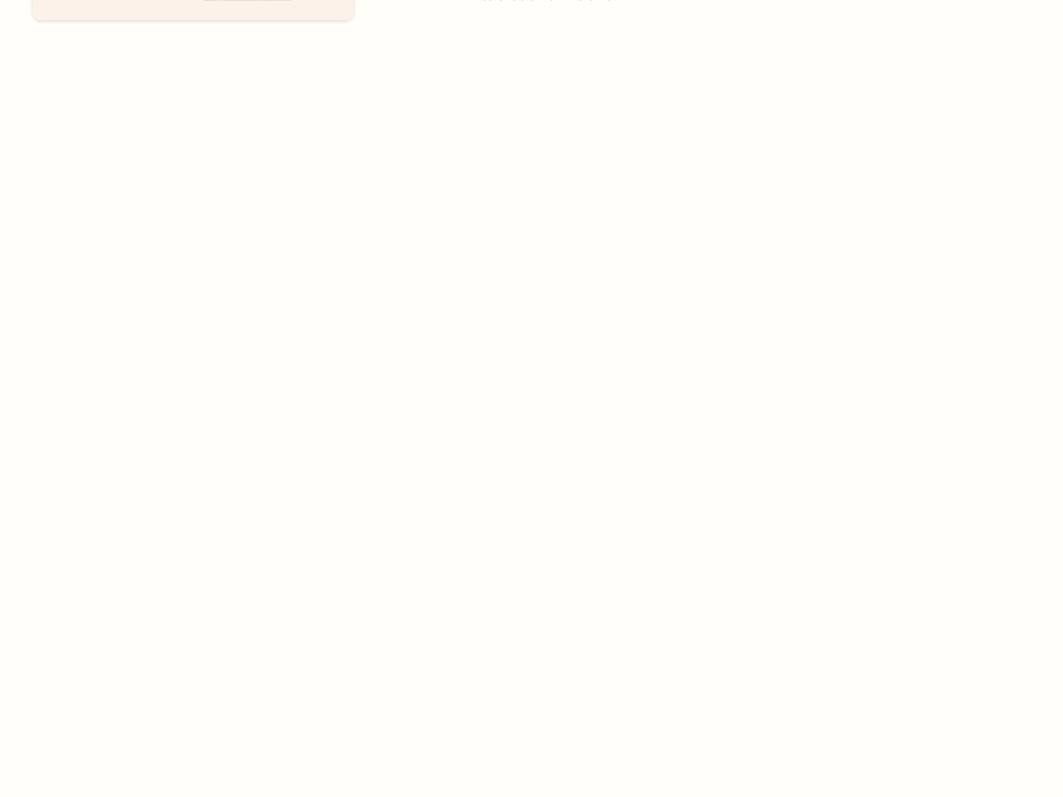
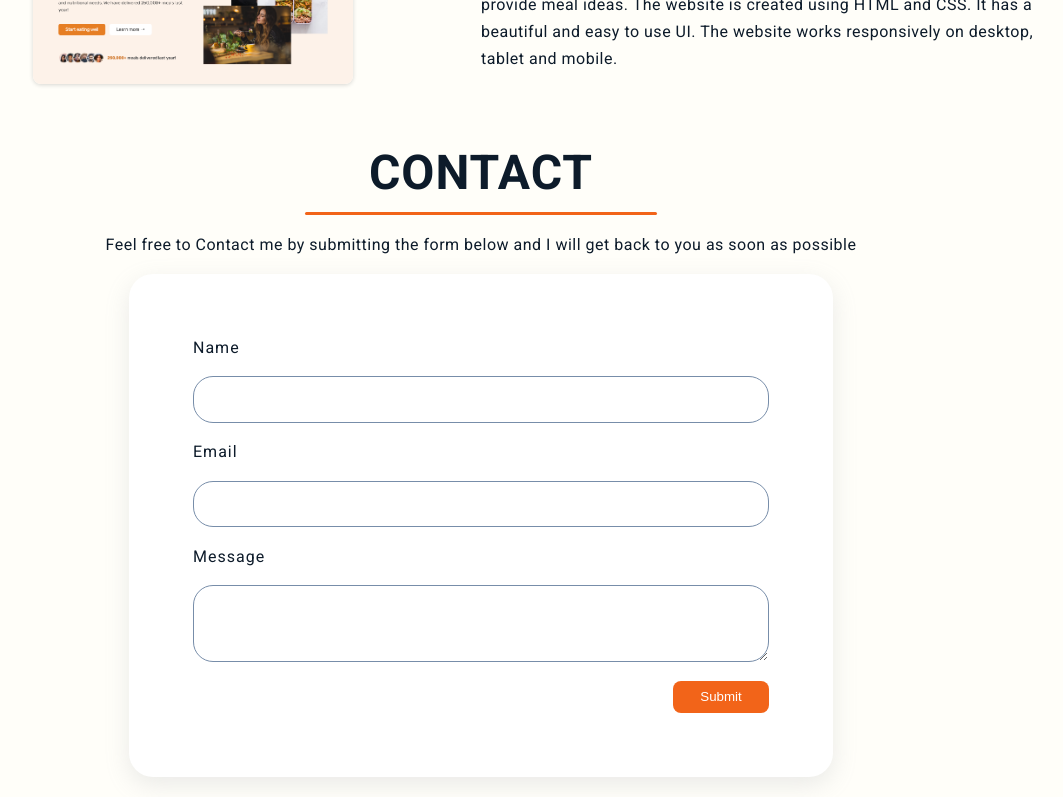
Before and after one commit to Sharanadhi/sharan-portfolio, a React (Vite) app: page / in a window 1280 px wide. Shown: the part 2000-2797 px from the top of the page, without its empty margins (159-1222 px from the left). Before the commit the page ends 2039 px from the top, so only its background shows below. Built offline with nearby package versions, Linux system fonts and the light colour scheme; a web font is replaced by a local one.

Commit message:
Add contact section

```diff
--- a/src/App.jsx
+++ b/src/App.jsx
@@ -3,6 +3,7 @@ import Navbar from './components/Navbar/Navbar';
 import Hero from './components/Hero/Hero';
 import About from './components/About/About';
 import Projects from './components/Projects/Projects';
+import Contact from './components/Contact/Contact';
 import './App.scss'
 
 function App() {
@@ -15,6 +16,7 @@ function App() {
         <main>
           <About />
           <Projects />
+          <Contact />
         </main>
       </>
   )
--- a/src/App.scss
+++ b/src/App.scss
@@ -39,3 +39,50 @@ header {
   margin-bottom: 1rem;
   @include border-radius(8px);
 }
+
+.input__group {
+  width: 100%;
+  display: flex;
+  flex-direction: column;
+  align-items: flex-start;
+  gap: 1.2rem;
+  margin-bottom: 1.2rem;
+}
+
+.btn__group {
+  display: flex;
+  align-items: center;
+  justify-content: flex-end;
+  width: 100%;
+}
+
+.link__group {
+  width: 100%;
+  display: flex;
+  flex-wrap: wrap;
+  align-items: center;
+  justify-content: center;
+  gap: 1.2rem;
+}
+
+input[type="text"],
+input[type="email"],
+textarea {
+  height: 1.6rem;
+  width: 100%;
+  padding: 1.4rem;
+  border-radius: 20px;
+  background-color: $white;
+  border: 1px solid $grey2;
+  outline: none;
+}
+
+input:focus,
+textarea:focus,
+select:focus {
+  outline: 1.5px solid $grey1;
+}
+
+textarea {
+  height: 4.8rem;
+}
--- a/src/components/About/About.scss
+++ b/src/components/About/About.scss
@@ -3,7 +3,7 @@
 @use "../../styles/partials/typography" as *;
 
 .about {
-  margin: 0 1rem;
+  margin: 2rem 1rem;
   @include flex-center;
   flex-direction: column;
 
--- /dev/null
+++ b/src/components/Contact/Contact.jsx
@@ -0,0 +1,43 @@
+import { Slide} from "react-awesome-reveal";
+import './Contact.scss';
+
+const Contact = ()=> {
+  return (
+    <section className="contact">
+      <div className='contact__header'>
+          <h2 className="contact__heading">CONTACT</h2>
+          <hr className='underline'/>
+        <Slide>
+          <p className="contact__text">
+          Feel free to Contact me by submitting the form below and I will get back to you as soon as possible
+          </p>
+        </Slide>
+      </div>
+      <div className="contact__container">
+        <div className="contact__card">
+          <div className="contact__card-body">
+            <form action="">
+            <div className="input__group">
+              <label htmlFor="">Name</label>
+              <input type="text" className="contact__input"/>
+            </div>
+            <div className="input__group">
+              <label htmlFor="">Email</label>
+              <input type="email" className="contact__input"/>
+            </div>
+            <div className="input__group">
+              <label htmlFor="">Message</label>
+              <textarea name="message" id="message"></textarea>
+            </div>
+            <div className="btn__group">
+              <button className="contact__button">Submit</button>
+            </div>
+            </form>
+          </div>
+        </div>
+      </div>
+    </section>
+  )
+}
+
+export default Contact;
--- /dev/null
+++ b/src/components/Contact/Contact.scss
@@ -0,0 +1,37 @@
+@use "../../styles/partials/variables" as *;
+@use "../../styles/partials/mixins" as *;
+@use "../../styles/partials/typography" as *;
+
+.contact {
+  margin: 2rem 4rem;
+  @include flex-center;
+  flex-direction: column;
+  &__header {
+    @include flex-center;
+    flex-direction: column;
+    margin-bottom: 1rem;
+  }
+  &__container {
+    @include flex-center;
+  }
+  &__card {
+    padding: 4rem;
+    width: 100%;
+    width: 44rem;
+    background-color: $white;
+    @include border-radius(24px);
+    box-shadow: rgba(149, 157, 165, 0.2) 0px 8px 24px;
+  }
+  &__button {
+    height: 2rem;
+    width: 6rem;
+    border: none;
+    background-color: $orange1;
+    color: $white;
+    border-radius: 8px;
+    cursor: pointer;
+  }
+  &__button:hover {
+    background-color: $orange2;
+  }
+}
--- a/src/components/Projects/Projects.jsx
+++ b/src/components/Projects/Projects.jsx
@@ -11,7 +11,7 @@ const Projects = () => {
   return (
     <section className='projects'>
       <div className='projects__header'>
-          <h2 className="projects__heading">Projects</h2>
+          <h2 className="projects__heading">PROJECTS</h2>
           <hr className='underline'/>
         <Slide>
           <p className="projects__text">
--- a/src/components/Projects/Projects.scss
+++ b/src/components/Projects/Projects.scss
@@ -3,7 +3,7 @@
 @use "../../styles/partials/typography" as *;
 
 .projects {
-  margin: 0 4rem;
+  margin: 2rem 4rem;
   @include flex-center;
   flex-direction: column;
   &__header {
--- a/src/styles/partials/_variables.scss
+++ b/src/styles/partials/_variables.scss
@@ -10,6 +10,7 @@ $white: #ffffff;
 $white1: #fffef9;
 $white2: #fffefb;
 $orange1: #f26419;
+$orange2: #ff7d00;
 
 //FONTS
 
```
